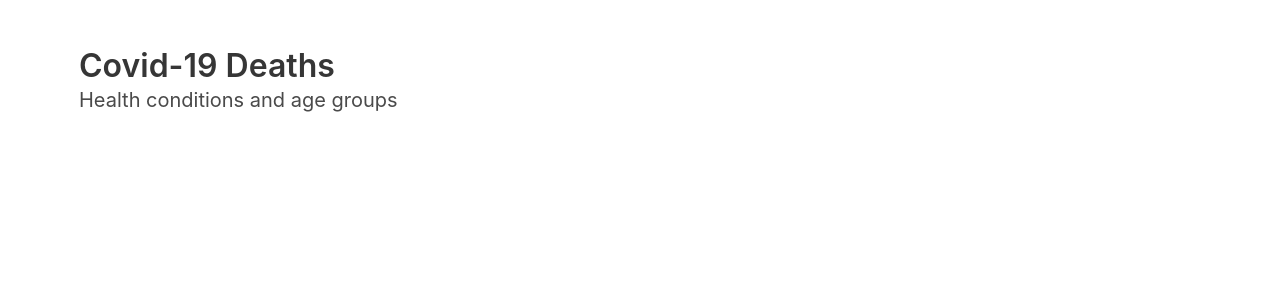
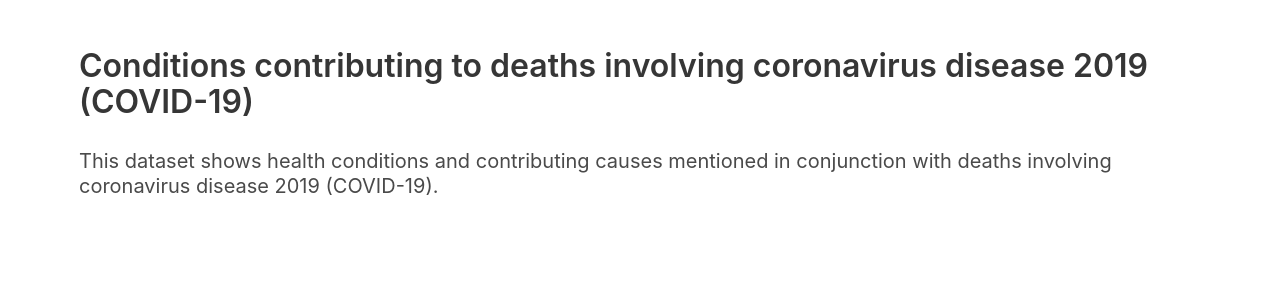
Before and after one commit to RakMirza/final_project, a Flask app: page / in a window 1280 px wide. Shown: the top 300 px of the page. Run offline with Flask 2, Linux system fonts and the light colour scheme; some libraries are stand-ins or nearby versions.

Commit message:
modify base.html

```diff
--- a/templates/index.html
+++ b/templates/index.html
@@ -13,11 +13,14 @@
   <body>
   <section class="section">
     <div class="container">
-      <h1 class="title">
-        Covid-19 Deaths
-      </h1>
+      <h2 class="title">
+        Conditions contributing to deaths involving coronavirus disease 2019 (COVID-19)
+
+      </h2>
       <p class="subtitle">
-        Health conditions and age groups
+        <br>
+        This dataset shows health conditions and contributing causes mentioned in conjunction with deaths involving coronavirus disease 2019 (COVID-19).
+
       </p>
       <br>
     </div>
```
